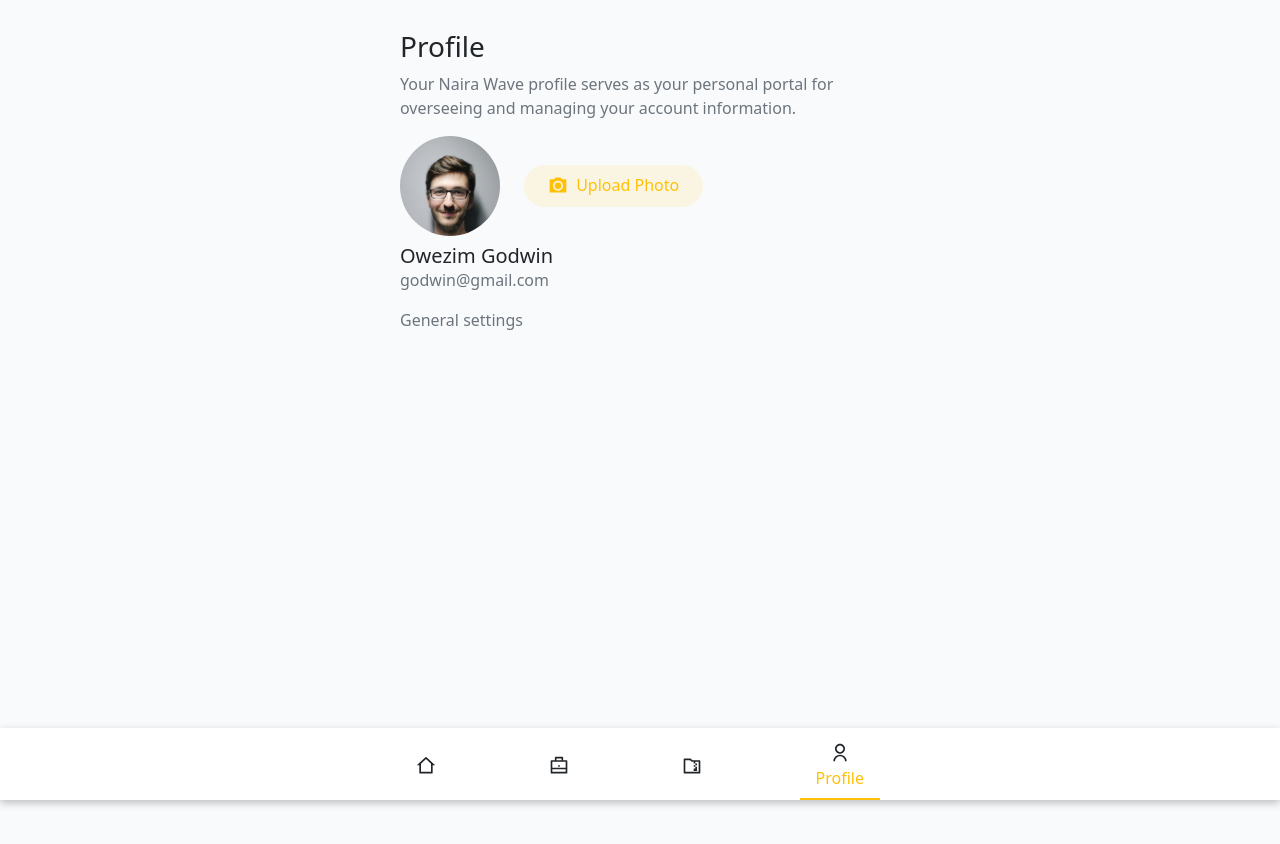
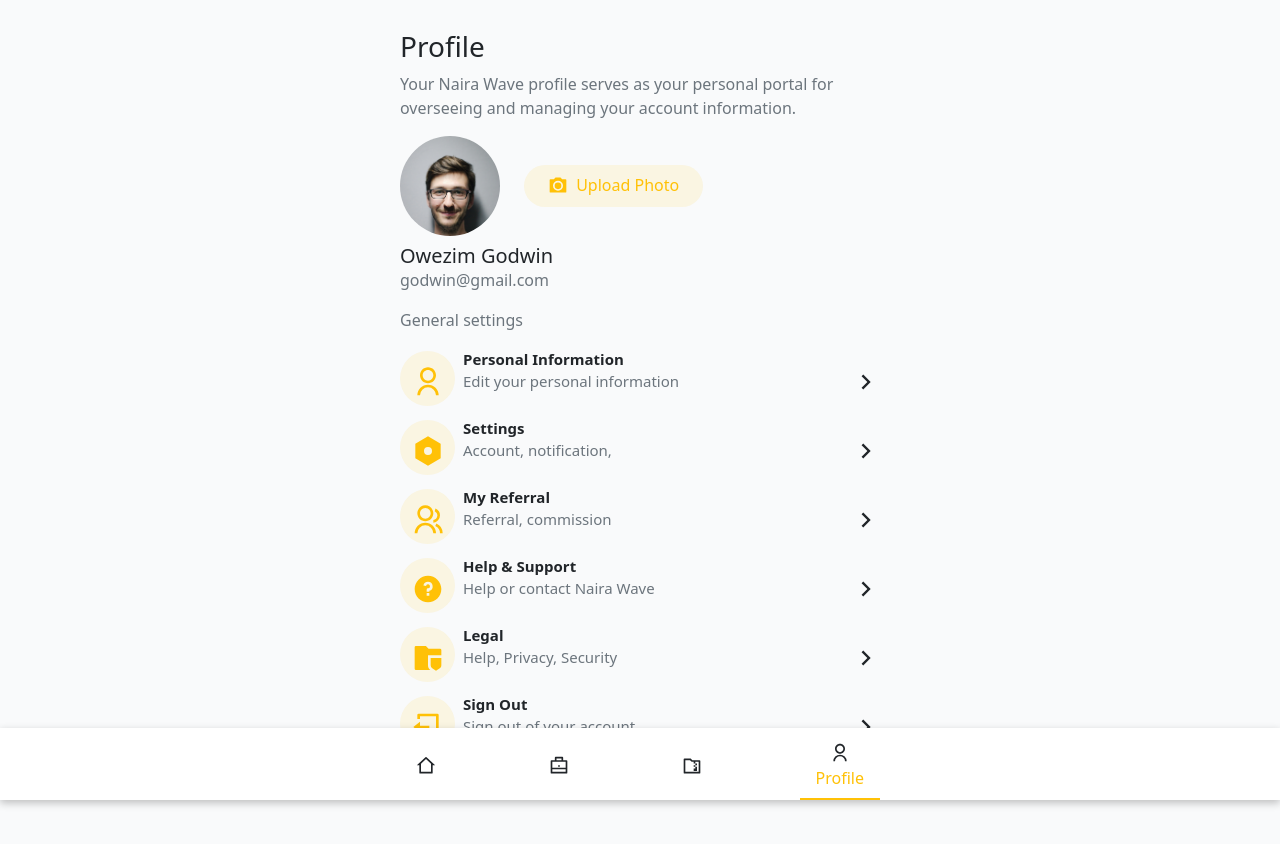
Before and after one commit to Dev-Tonia/naria-wave, a React (Vite) app: page /profile in a window 1280 px wide. Shown: the top 844 px of the page. Before the commit the page ends 800 px from the top, so only its background shows below. Built offline with nearby package versions, Linux system fonts and the light colour scheme.

Commit message:
added the profile page

```diff
--- a/src/components/Layout/Layout.jsx
+++ b/src/components/Layout/Layout.jsx
@@ -6,7 +6,7 @@ export default function Layout() {
   return (
     <div>
       <Navbar />
-      <main className=" " style={{ marginTop: "30px", marginBottom: "20px" }}>
+      <main className=" " style={{ marginTop: "30px", paddingBottom: "70px" }}>
         <Outlet />
       </main>
     </div>
--- a/src/components/profile/GeneralSetting.jsx
+++ b/src/components/profile/GeneralSetting.jsx
@@ -1,9 +1,57 @@
 import React from "react";
-
+import GeneralSettingTile from "./GeneralSettingTile";
+import {
+  RiFolderShield2Fill,
+  RiGroupLine,
+  RiLogoutBoxFill,
+  RiLogoutBoxLine,
+  RiQuestionFill,
+  RiSettingsFill,
+  RiUserLine,
+} from "react-icons/ri";
+const settings = [
+  {
+    icon: <RiUserLine />,
+    title: "Personal Information",
+    subTitle: "Edit your personal information",
+  },
+  {
+    icon: <RiSettingsFill />,
+    title: "Settings",
+    subTitle: "Account, notification,",
+  },
+  {
+    icon: <RiGroupLine />,
+    title: "My Referral ",
+    subTitle: "Referral, commission",
+  },
+  {
+    icon: <RiQuestionFill />,
+    title: "Help & Support",
+    subTitle: "Help or contact Naira Wave",
+  },
+  {
+    icon: <RiFolderShield2Fill />,
+    title: "Legal",
+    subTitle: "Help, Privacy, Security",
+  },
+  {
+    icon: <RiLogoutBoxLine />,
+    title: "Sign Out ",
+    subTitle: "Sign out of your account",
+  },
+];
 export default function GeneralSetting() {
   return (
     <div>
       <p className=" text-secondary">General settings</p>
+      {settings.map((setting) => (
+        <GeneralSettingTile
+          key={setting.title}
+          setting={setting}
+          title={setting.title}
+        />
+      ))}
     </div>
   );
 }
--- /dev/null
+++ b/src/components/profile/GeneralSettingTile.jsx
@@ -0,0 +1,37 @@
+import React from "react";
+import { RiArrowRightSLine, RiLogoutBoxLine } from "react-icons/ri";
+
+export default function GeneralSettingTile({ setting, title }) {
+  return (
+    <div className=" d-flex align-items-center justify-content-between mb-2">
+      <div className=" d-flex align-items-center justify-content-center ">
+        <div
+          className=" rounded-circle d-flex align-items-center justify-content-center bg-warning bg-opacity-10  "
+          style={{
+            width: "55px",
+            height: "55px",
+          }}
+        >
+          <span
+            className="fs-2 d-block  text-warning
+            "
+          >
+            {setting.icon}
+          </span>
+        </div>
+        <div
+          className=" ps-2"
+          style={{
+            fontSize: "15px",
+          }}
+        >
+          <p className=" fw-bold mb-0"> {setting.title}</p>
+          <p className=" text-secondary">{setting.subTitle}</p>
+        </div>
+      </div>
+      <div className=" fs-3">
+        <RiArrowRightSLine />
+      </div>
+    </div>
+  );
+}
--- a/src/views/Profile.jsx
+++ b/src/views/Profile.jsx
@@ -4,7 +4,7 @@ import GeneralSetting from "../components/profile/GeneralSetting";
 
 export default function Profile() {
   return (
-    <div className=" custom-container">
+    <div className=" custom-container pb-5">
       <ProfileHeader />
       <GeneralSetting />
     </div>
```
